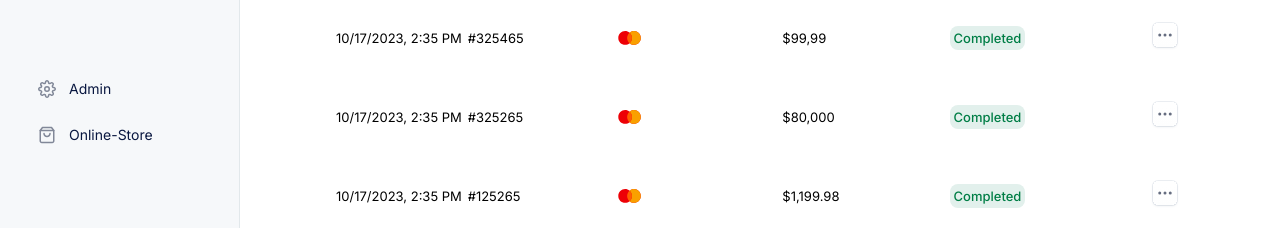
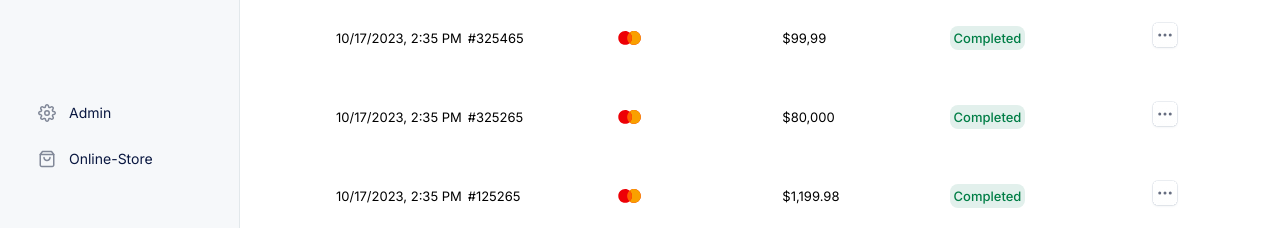
Before and after one commit to oscarhandsome/vue3-cartpanda, a Vue app: page /payments in a window 1280 px wide. Shown: the part 622-850 px from the top of the page. Built offline with nearby package versions, Linux system fonts and the light colour scheme.

Commit message:
fixed bottom links in menu2

```diff
--- a/src/components/layout/TheSideBar/TheSidebarMenu.vue
+++ b/src/components/layout/TheSideBar/TheSidebarMenu.vue
@@ -104,7 +104,7 @@
         <BaseIcon :name="item.icon" class="mr-3" />
       </NavigationItem>
     </div>
-    <div class="flex flex-col gap-2 mb-0 mt-auto fixed bottom-6">
+    <div class="flex flex-col gap-2 mb-0 mt-auto sticky bottom-0">
       <NavigationItem
         v-for="item in menuBottom"
         :key="item.id"
```
